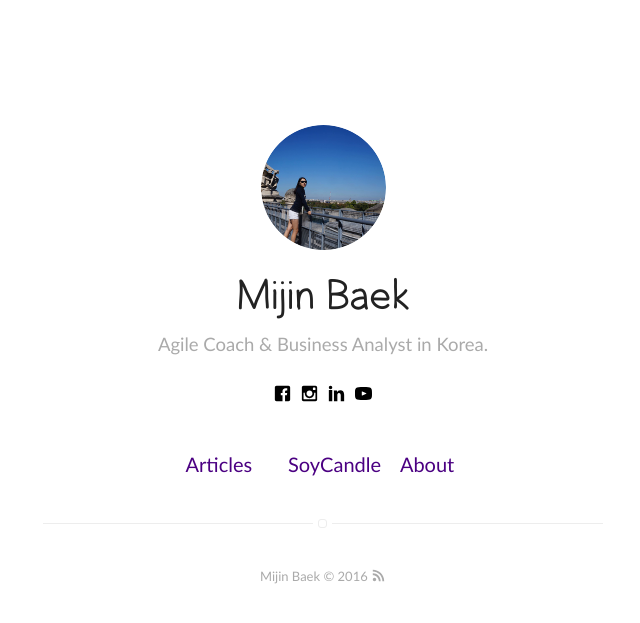
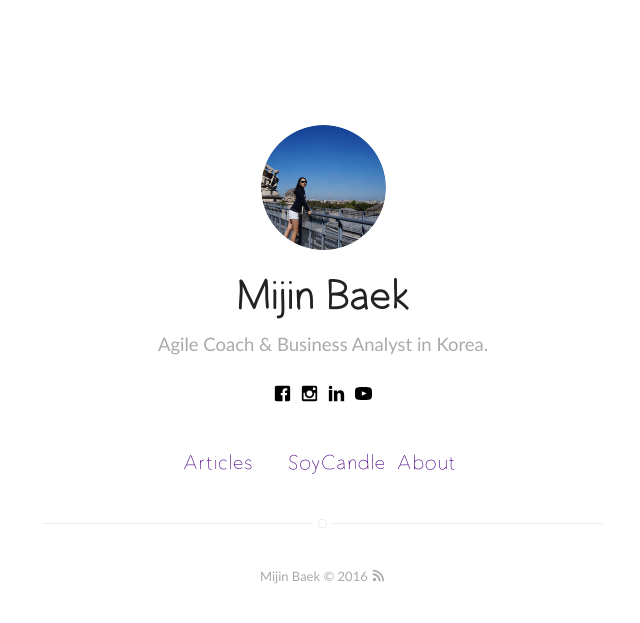
Before and after one commit to midaeng/maintest, a Jekyll site: the page built from index.html, in a window 1280 px wide. Shown: the top 623 px of the page, without its empty margins (317-957 px from the left). Built offline with Jekyll 4.4.1, drawn with Linux system fonts in a browser that asks for light colours.

Commit message:
Init maintest

```diff
--- a/_includes/main.css
+++ b/_includes/main.css
@@ -643,6 +643,7 @@ pre {
 }
 .home__header-nav ul li a {
   display: inline-block;
+  font-family: "UnskinnyBop-Regular";
   font-weight: 300;
   font-size: 2rem;
   padding: 7px 15px;
--- a/assets/styles/main.css
+++ b/assets/styles/main.css
@@ -631,6 +631,7 @@ pre {
 }
 .home__header-nav ul li a {
   display: inline-block;
+  font-family: "UnskinnyBop-Regular";
   font-weight: 300;
   font-size: 2rem;
   padding: 7px 15px;
```
